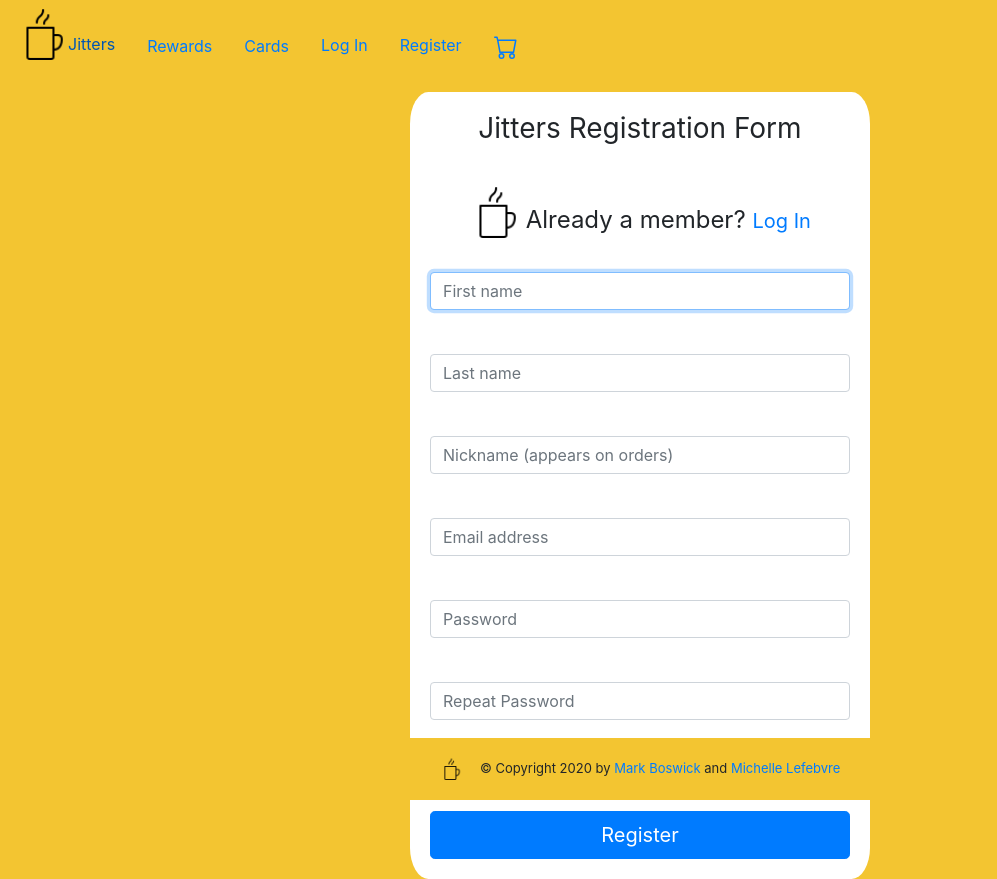
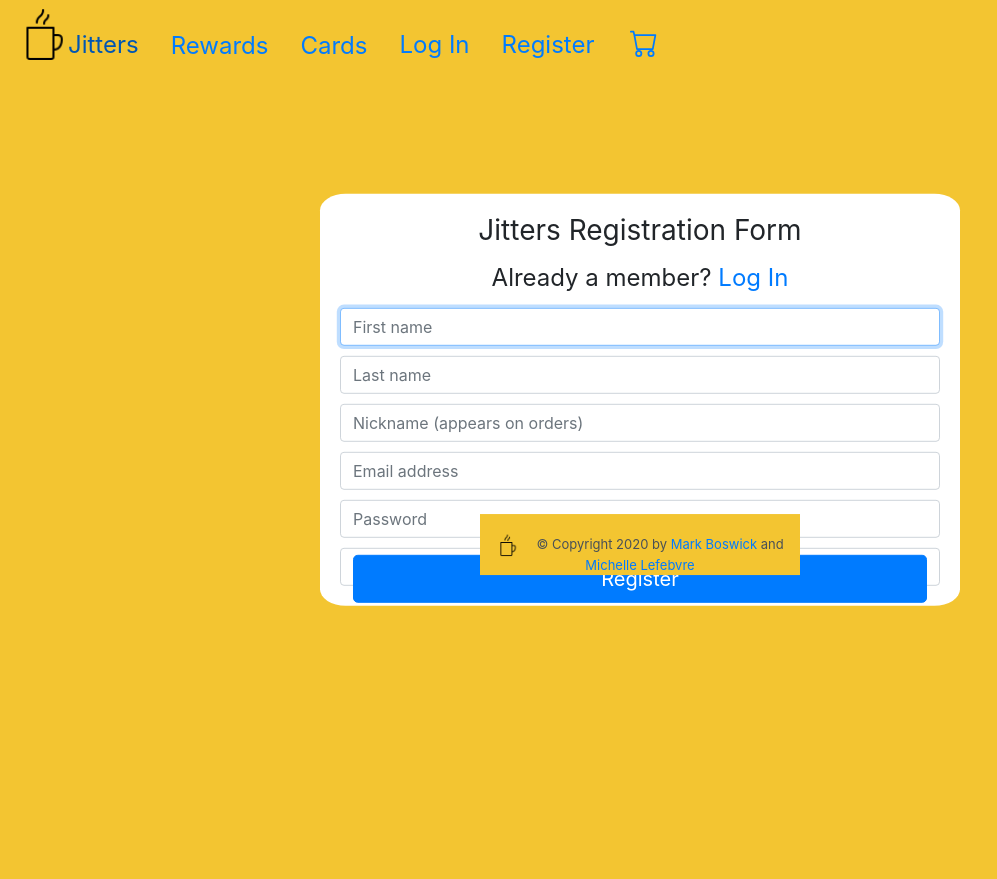
Before and after one commit to Michelle-Lefebvre/ProjectJitters, a PHP site: template templates/register.html.twig in a window 1280 px wide. Shown: the whole page, without its empty margins (0-997 px from the left). After the commit the page ends 606 px from the top, so only its background shows below. Run offline with PHP 8.4, Linux system fonts and the light colour scheme; the template is opened without the code that fills it, so the values that code supplies are empty; some libraries are stand-ins or nearby versions.

Commit message:
fix style conflicts

```diff
--- a/styles/styles.css
+++ b/styles/styles.css
@@ -6,13 +6,13 @@ body {
     padding: 0;
     height: 100vh;
     padding-bottom: 58px;
+    padding-top: 58px;
 }
 
 .center{
     text-align: center;
     margin: auto;
     align-content: center;
-    min-height: 100%;
     padding: 20px;
 }
 
@@ -24,15 +24,20 @@ i {
 .container > nav {
     padding: 10px;
     text-align: center;
-    font-size: 2em;
+
   }
 header, footer {
     background-color: rgb(243,197,49);
+    font-size: 2rem;
 }
   nav > ul {
       align-content: center;
+      font-size: 1.5rem;
+
   }
-
+svg {
+    padding-bottom: 0.5rem;
+}
   nav > ul > .justify-content-end {
     justify-content: end;
   }
@@ -50,8 +55,15 @@ form {
     background-color: white;
     border-radius: 4%;
     margin: 20px auto;
-    max-width: 460px;
+    width: 50vw;
     padding: 20px;
+     /* center vertical & horizontal*/
+     position: absolute;
+     top: 50%;
+     left: 50%;
+     transform: translate(-50%, -50%);
+     text-align: center;
+
 }
 
 .errorMessage {
@@ -65,21 +77,23 @@ input {
     border-bottom: 1px solid black;
 
 }
-input::textbox .form-control {
+input::text .form-control {
     border-bottom: 1px solid black;
-}
-
-.articleBox .articlePreviewBox {
-    border: 1px solid black;
 }
 /* Styles for forms end */
 
 /* Styles for index page end */
+footer {
+     position: fixed;
+     left: 50%;
+     transform: translate(-50%, -50%);
+     text-align: center;
+}
 #footer {
     bottom: 0;
     font-size: small;
-    padding: 20px;
+    padding: 20px 0 0;
     position: fixed;
     text-align: center;
-    width: 100%;
+    margin: auto;
 }
--- a/styles/stylesErrors.css
+++ b/styles/stylesErrors.css
@@ -10,7 +10,7 @@
 }
 
 h3 {
-    padding: 1rem 0;
+        padding: 1rem 0;
 }
 .textHuge {
     margin-top: 15%;
--- a/templates/error_access_denied.html.twig
+++ b/templates/error_access_denied.html.twig
@@ -1,14 +1,13 @@
 {% extends "master.html.twig" %}
 
 {% block head %}
-{% block title %}Access denied{% endblock title %}
 <link rel="stylesheet" href="/styles/stylesErrors.css"/>
 {% endblock head %}
 {% block content %}
     <div class="errors">
 		<div class="row">
 			<div class="col-lg-6 col-md-6 col-sm-12 errors">
-				<img class="errors" src="/images/errorPadlock.png" width="100%">
+				<img class="errors" src="/images/errorPadlock.png" width="50%">
 			</div>
 			<div class="col-lg-6 col-md-6 col-sm-12">
 				<h1 class="textHuge errors">Error 403</h1>
--- a/templates/error_internal.html.twig
+++ b/templates/error_internal.html.twig
@@ -1,7 +1,6 @@
 {% extends "master.html.twig" %}
 
 {% block head %}
-{% block title %}Internal error{% endblock title %}
 <link rel="stylesheet" href="/styles/stylesErrors.css"/>
 {% endblock head %}
 {% block content %}
--- a/templates/master.html.twig
+++ b/templates/master.html.twig
@@ -20,7 +20,7 @@
 		<body>
 			<header>
 				{% block header %}
-					<nav class="nav">
+					<nav class="nav fixed-top">
 						<ul class="nav">
 							<li class="nav-item">
 								<a href="/index" class="nav-item nav-link active">
--- a/templates/register.html.twig
+++ b/templates/register.html.twig
@@ -29,49 +29,33 @@ alert("Ajax error occured");
 			{% endfor %}
 		</ul>
 	{% endif %}
-	{#
-		<form method="post">
-			User name:
-			<input type="text" name="name" value="{{ v.name }}"><br>
-			Email:
-			<input type="text" name="email" value="{{ v.email }}">
-			<span class="errorMessage" id="emailTaken"></span><br>
-			Password
-			<input type="password" name="pass1"><br>
-			Password (repeated)
-			<input type="password" name="pass2"><br>
-			<input type="submit" value="Register">
-		</form> #}
+
+	<form class="form-signin center" method="post">
+		<h1 class="h3 mb-3 font-weight-normal">Jitters Registration Form</h1>
+		{# <img class="mb-4" src="/images/icons8-cup-50.png" alt="" width="52" height="52"> #}
+		<span class="h5 mb-3 font-weight-normal">
+			<h4 class="h4 mb-3 font-weight-normal">
+				Already a member?
+				<a href="/login">
+					Log In</a>
+			</h4>
+		</span>
 
 
-	<form class="form-signin center" method="post">
-		<h1 class="h3 mb-3 font-weight-normal">Jitters Registration Form</h1><br/>
-		<img class="mb-4" src="/images/icons8-cup-50.png" alt="" width="52" height="52">
-		<span <h4 class="h4 mb-3 font-weight-normal">Already a member?
-			<span class="h5 mb-3 font-weight-normal"><a href="/login">Log In</a></span></span>
-		</h4><br/>
-		{# <label for="inputEmail" class="sr-only">Email address</label> #}
+		<input type="text" name="firstName" value="{{ v.firstName }}" id="inputFirstname" class="form-control" placeholder="First name" required=" " autofocus="">
 
-		<input type="text" name="firstName" value="{{ v.firstName }}" id="inputFirstname" class="form-control" placeholder="First name" required=" " autofocus=""><br/>
-		<input type="text" name="lastName" value="{{ v.lastName }}" id="inputLastname" class="form-control" placeholder="Last name" required=" " autofocus=""><br/>
+		<input type="text" name="lastName" value="{{ v.lastName }}" id="inputLastname" class="form-control" placeholder="Last name" required=" " autofocus="">
 
-        <input type="text" name="nickname" value="{{ v.nickname }}" id="inputNickname" class="form-control" placeholder="Nickname (appears on orders)" autofocus=""><br/>
+		<input type="text" name="nickname" value="{{ v.nickname }}" id="inputNickname" class="form-control" placeholder="Nickname (appears on orders)" autofocus="">
 
-		<input type="email" name="email" value="{{ v.email }}" id="inputEmail" class="form-control" placeholder="Email address" required="" autofocus=""><br/>
+		<input type="email" name="email" value="{{ v.email }}" id="inputEmail" class="form-control" placeholder="Email address" required="" autofocus="">
 		<span class="errorMessage" id="emailTaken"></span>
+		{# <label for="inputPassword" class="sr-only">Password</label> #}
 
-		{# <label for="inputPassword" class="sr-only">Password</label> #}
-		<input type="password" name="pass1" id="inputPassword" class="form-control" placeholder="Password" required=""><br/>
-		<input type="password" name="pass2" id="inputPassword2" class="form-control" placeholder="Repeat Password" required=""><br/>
+		<input type="password" name="pass1" id="inputPassword" class="form-control" placeholder="Password" required="">
 
-		<div class="checkbox mb-3">
-			<label>
-				<input type="checkbox" value="remember-me">
-				Remember me
-			</label>
-		</div>
+		<inputtype="password" name="pass2" id="inputPassword2" class="form-control" placeholder="Repeat Password" required="">
 
-		<button class="btn btn-lg btn-primary btn-block" type="submit" value="Register">Register</button>
-
-	</form>
-{% endblock %}
+			<button class="btn btn-lg btn-primary btn-block" type="submit" value="Register">Register</button>
+		</form>
+{% endblock  content %}
```
Also changed, not shown: _main.php (+7 -7 lines), images/errorPadlock.png.
